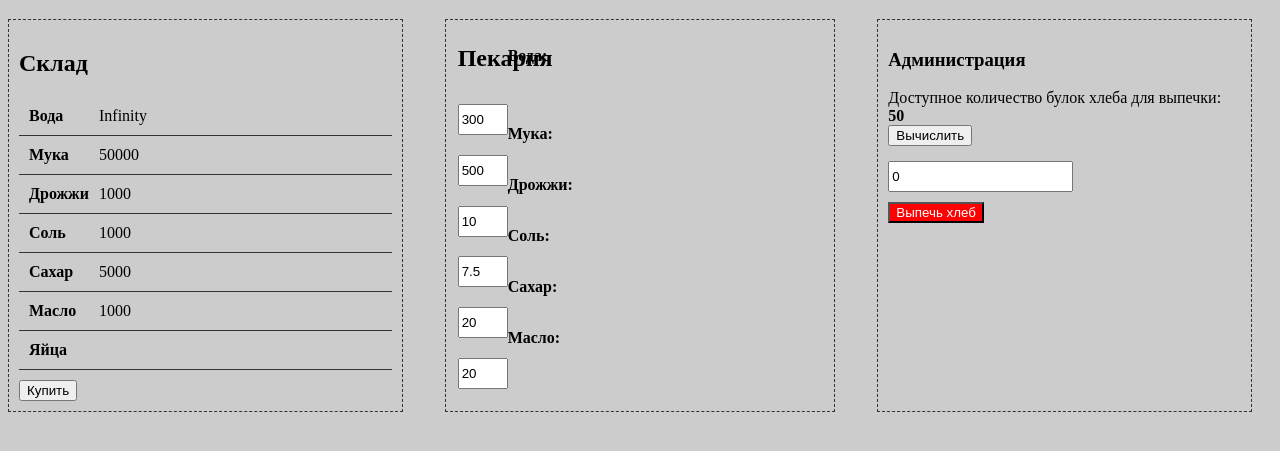
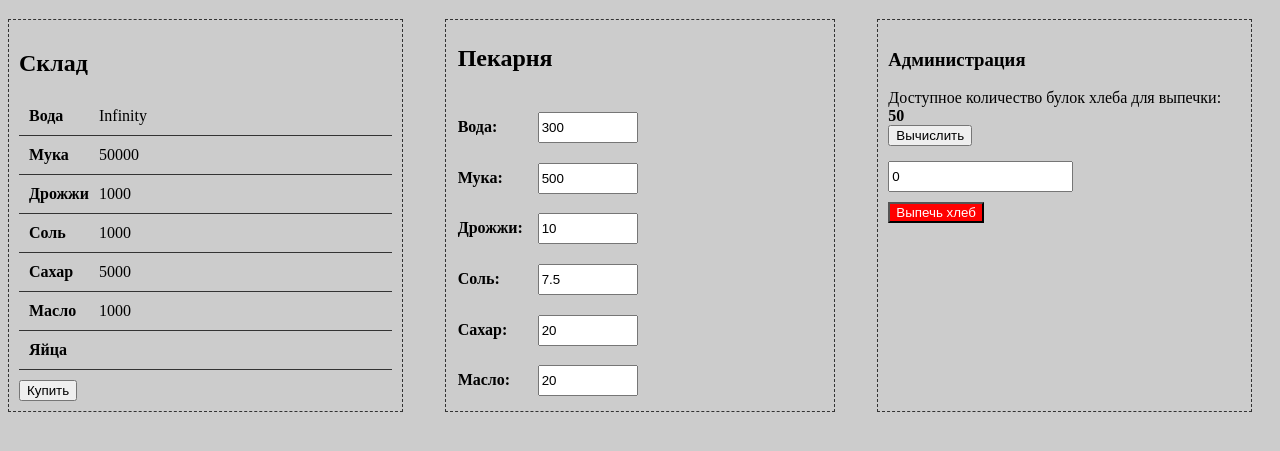
Before and after one commit to nik-prokopchyk/bake-factory, a website: page index.html in a window 1280 px wide. Shown: the part 61-512 px from the top of the page. Drawn offline with Linux system fonts and the light colour scheme.

Commit message:
Верстка пекарни поправлена

```diff
--- a/assets/css/index.css
+++ b/assets/css/index.css
@@ -14,8 +14,12 @@ input {
 }
 fieldset {
   display: inline-grid;
-  grid-template-columns: 50px 100px;
+  grid-template-columns: 80px 100px;
+  align-items: baseline;
   border: 1px dashed #333;
+}
+fieldset h2 {
+    grid-column: 1/3;
 }
 fieldset h4 {
   margin-bottom: 0;
```
